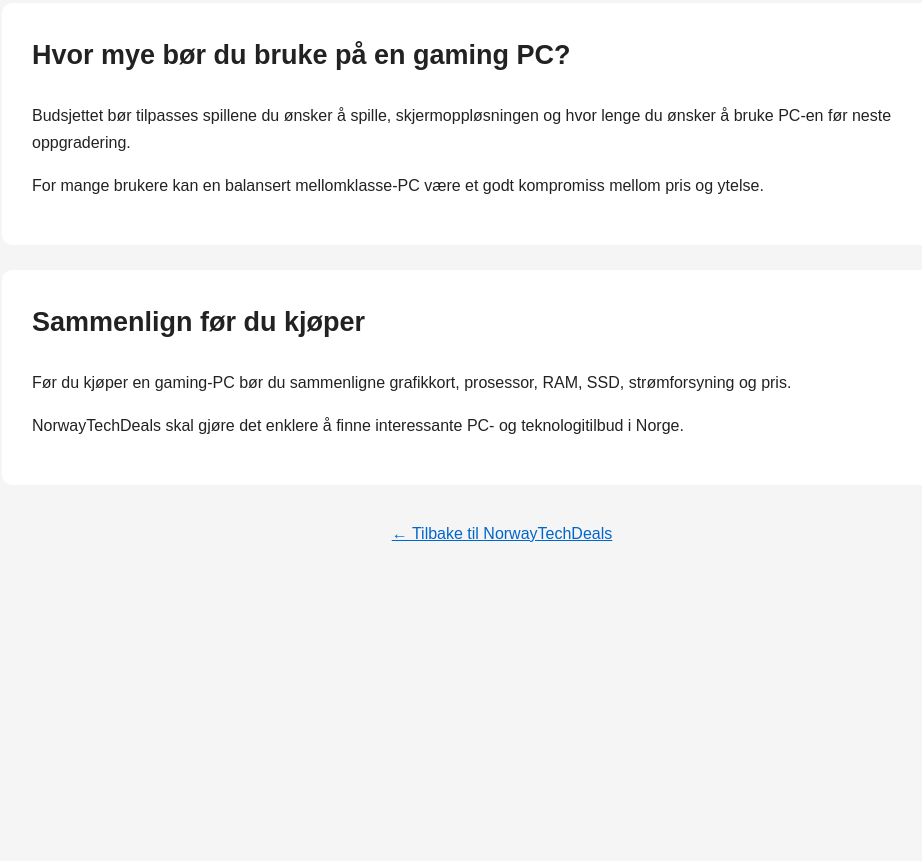
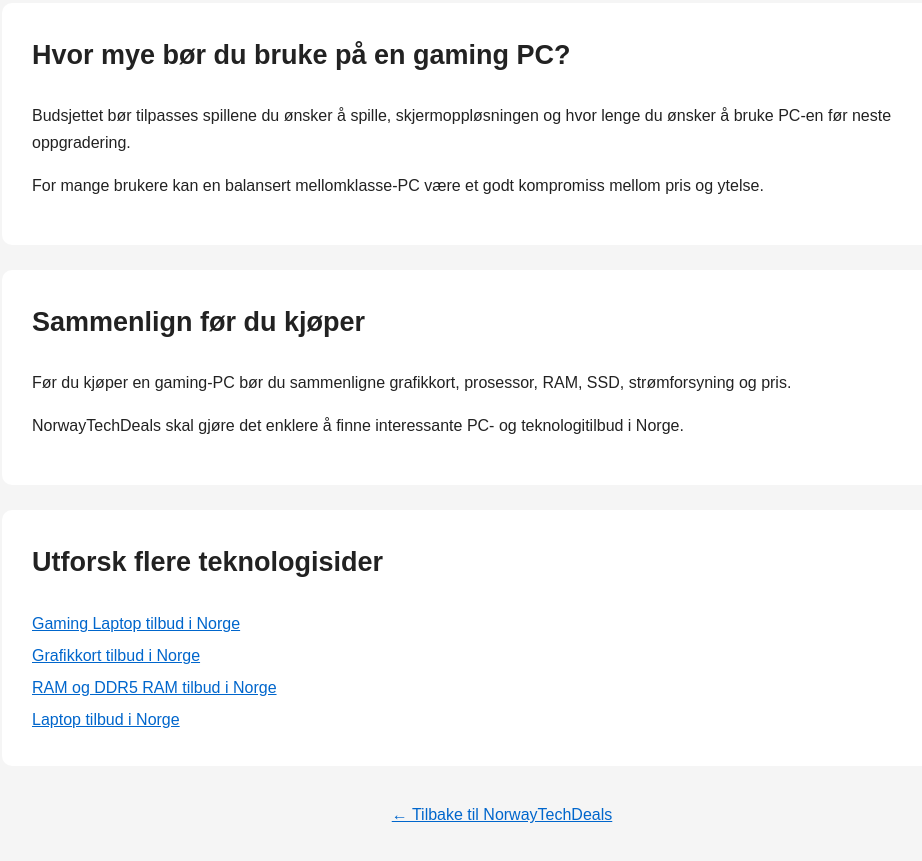
Before and after one commit to Stz6648/NorwayTechDeals, a website: page public/gaming-pc.html in a window 1280 px wide. Shown: the part 2168-3029 px from the top of the page, without its empty margins (138-1060 px from the left). Before the commit the page ends 2750 px from the top, so only its background shows below. Drawn offline with Linux system fonts and the light colour scheme.

Commit message:
Update gaming-pc.html

```diff
--- a/public/gaming-pc.html
+++ b/public/gaming-pc.html
@@ -71,6 +71,10 @@
     .back {
       text-align: center;
       margin: 35px 0;
+    }
+
+    .links {
+      line-height: 2;
     }
   </style>
 </head>
@@ -244,6 +248,33 @@
     </p>
   </section>
 
+  <section>
+    <h2>Utforsk flere teknologisider</h2>
+
+    <div class="links">
+
+      <a href="/gaming-laptops.html">
+        Gaming Laptop tilbud i Norge
+      </a>
+      <br>
+
+      <a href="/graphics-cards.html">
+        Grafikkort tilbud i Norge
+      </a>
+      <br>
+
+      <a href="/ram.html">
+        RAM og DDR5 RAM tilbud i Norge
+      </a>
+      <br>
+
+      <a href="/laptop-tilbud.html">
+        Laptop tilbud i Norge
+      </a>
+
+    </div>
+  </section>
+
   <div class="back">
     <a href="/">← Tilbake til NorwayTechDeals</a>
   </div>
```
